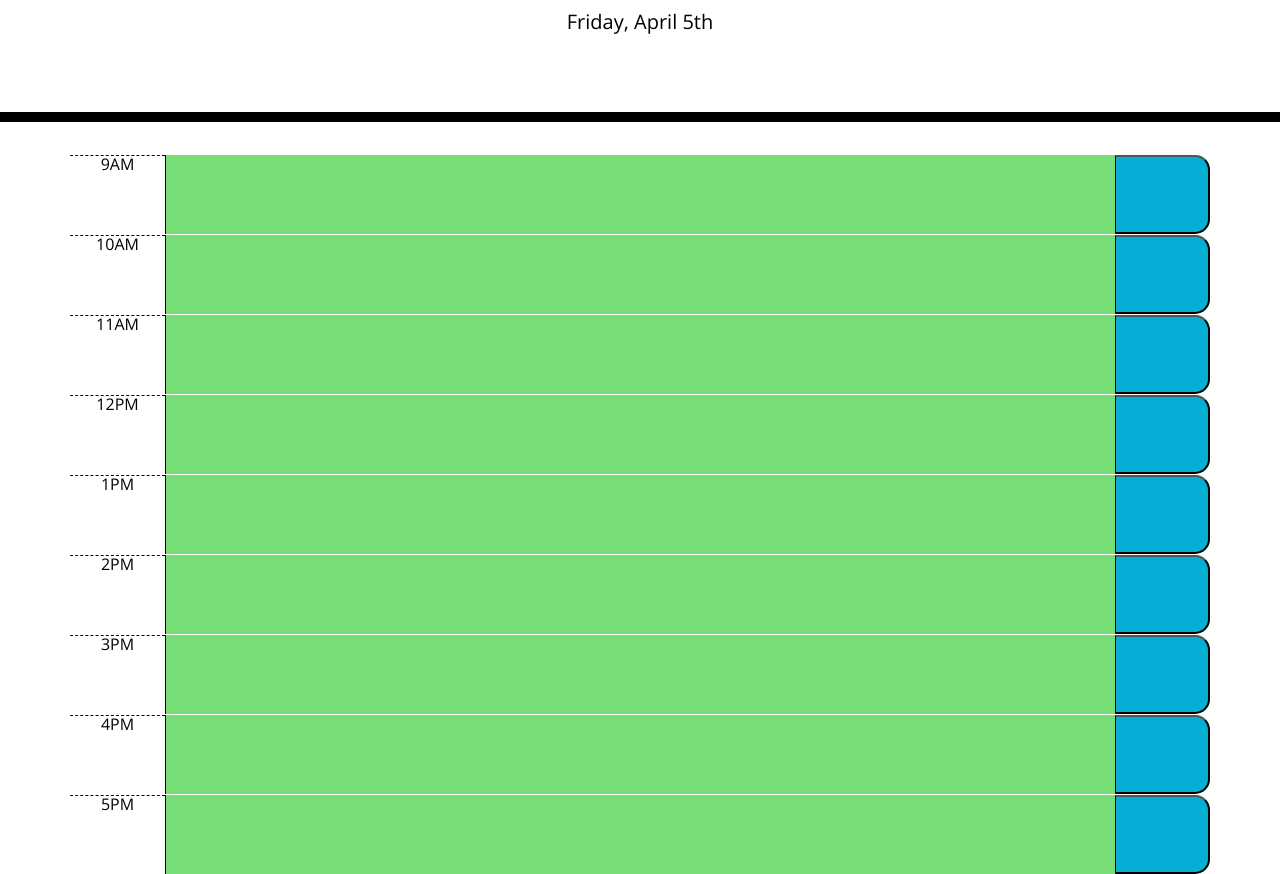
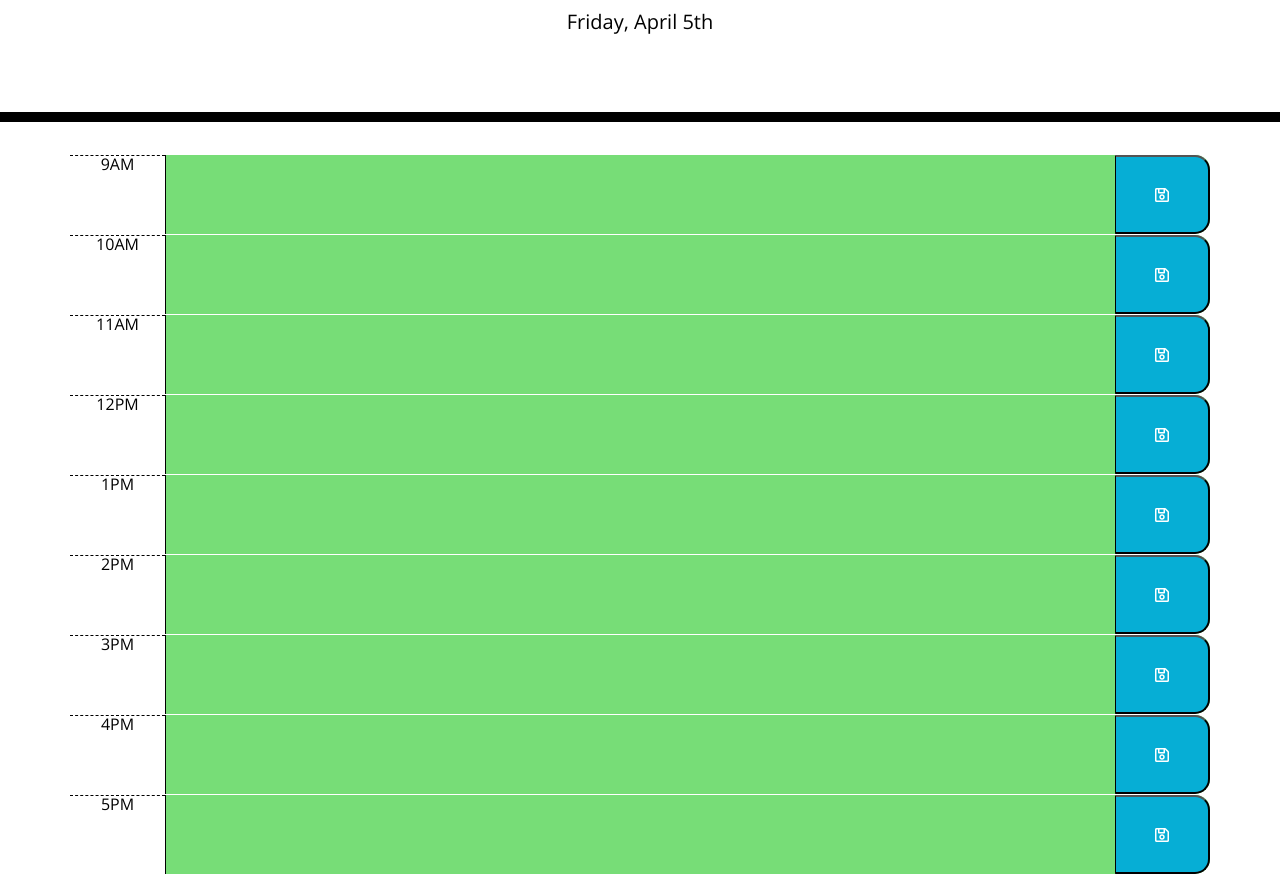
Before and after one commit to abelzer09/work_day_scheduler, a plain HTML site: page index.html in a window 1280 px wide. Shown: the part 182-1056 px from the top of the page. Drawn offline with nearby package versions, Linux system fonts and the light colour scheme.

Commit message:
added save icon from frontawsome to index.html file save buttons

```diff
--- a/assets/js/script.js
+++ b/assets/js/script.js
@@ -2,16 +2,18 @@ var saveButtonEl = $('.BtnSave');
 var timeBlockEl = $(".time-block");
 var today = moment();
 
-
+// sets text of id to current day
 $('#currentDay').text(today.format('dddd, MMMM do'));
 
 
 saveButtonEl.on("click", function(){
+    // alert('hello');
+    console.log($(this).parent().children('textarea').val());
     var text = $(this).parent().children('textarea').val();
-
 
 })
 
+// takes the timeblock and puts them in an array and applys css base on time of day in correlation to time assigned to each time block
 for (let i = 0; i < timeBlockEl.length; i++) {
     if($(timeBlockEl[i]).attr("data-time") < moment().hour()){
         $(timeBlockEl[i]).addClass("past")
--- a/index.html
+++ b/index.html
@@ -24,47 +24,47 @@
     <div class="row time-block" data-time="9">
       <div class="col-1 hour">9AM</div>
       <textarea class="col-10 description"></textarea>
-      <button class="col-1 saveBtn BtnSave"></button>
+      <button class="col-1 saveBtn BtnSave"><i class="far fa-save"></i></button>
     </div>
     <div class="row time-block" data-time="10">
       <div class="col-1 hour">10AM</div>
       <textarea class="col-10 description"></textarea>
-      <button class="col-1 saveBtn BtnSave"></button>
+      <button class="col-1 saveBtn BtnSave"><i class="far fa-save"></i></button>
     </div>
     <div class="row time-block" data-time="11">
       <div class="col-1 hour">11AM</div>
       <textarea class="col-10 description"></textarea>
-      <button class="col-1 saveBtn BtnSave"></button>
+      <button class="col-1 saveBtn BtnSave"><i class="far fa-save"></i></button>
     </div>
     <div class="row time-block" data-time="12">
       <div class="col-1 hour">12PM</div>
       <textarea class="col-10 description"></textarea>
-      <button class="col-1 saveBtn BtnSave"></button>
+      <button class="col-1 saveBtn BtnSave"><i class="far fa-save"></i></button>
     </div>
     <div class="row time-block" data-time="13">
       <div class="col-1 hour">1PM</div>
       <textarea class="col-10 description"></textarea>
-      <button class="col-1 saveBtn BtnSave"></button>
+      <button class="col-1 saveBtn BtnSave"><i class="far fa-save"></i></button>
     </div>
     <div class="row time-block" data-time="14">
       <div class="col-1 hour">2PM</div>
       <textarea class="col-10 description"></textarea>
-      <button class="col-1 saveBtn BtnSave"></button>
+      <button class="col-1 saveBtn BtnSave"><i class="far fa-save"></i></button>
     </div>
     <div class="row time-block" data-time="15">
       <div class="col-1 hour">3PM</div>
       <textarea class="col-10 description"></textarea>
-      <button class="col-1 saveBtn BtnSave"></button>
+      <button class="col-1 saveBtn BtnSave"><i class="far fa-save"></i></button>
     </div>
     <div class="row time-block" data-time="16">
       <div class="col-1 hour">4PM</div>
       <textarea class="col-10 description"></textarea>
-      <button class="col-1 saveBtn BtnSave"></button>
+      <button class="col-1 saveBtn BtnSave"><i class="far fa-save"></i></button>
     </div>
     <div class="row time-block" data-time="17">
       <div class="col-1 hour">5PM</div>
       <textarea class="col-10 description"></textarea>
-      <button class="col-1 saveBtn BtnSave"></button>
+      <button class="col-1 saveBtn BtnSave"><i class="far fa-save"></i></button>
     </div>
 
 
```
